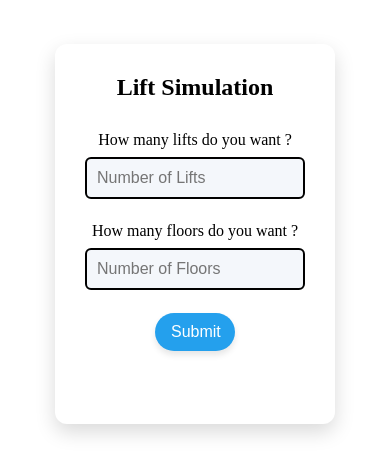
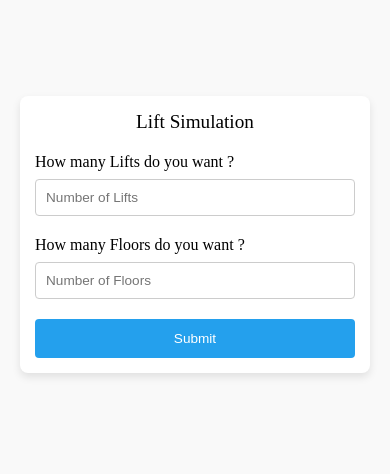
Before and after one commit to vyom1225/Lift_simulation, a plain HTML site: page index.html in a window 390 px wide. Shown: the part 188-662 px from the top of the page. Drawn offline with Linux system fonts and the light colour scheme.

Commit message:
responsivness added

```diff
--- a/index.html
+++ b/index.html
@@ -12,11 +12,11 @@
         <div class = 'inputForm'>
             <div class='form-heading'>Lift Simulation</div>
             <form >
-                <label for = 'lifts'>How many lifts do you want ?</label>
+                <label for = 'lifts'>How many Lifts do you want ?</label>
                 <input type = "number" id='liftsInput' name ='lifts' placeholder="Number of Lifts" autocomplete="off"><br>
-                <label for = 'floors'>How many floors do you want ?</label>
+                <label for = 'floors'>How many Floors do you want ?</label>
                 <input type = "number" id = "floorsInput" name = 'floors' placeholder="Number of Floors" autocomplete="off"><br>
-                <button class = 'btn submitBtn' type = 'button' onclick ="loadApp()">Submit</button>
+                <button class = ' submitBtn' type = 'button' onclick ="loadApp()">Submit</button>
             </form>
         </div>
     </article>
--- a/styles.css
+++ b/styles.css
@@ -11,59 +11,88 @@ body{
     position : relative;
 }
 
-.firstPage{
-    width : 100vw;
-    height : 100vh;
-    display : flex;
-    justify-content: center;
-    align-items: center;
+.firstPage {
+    width: 100%;
+    height: 100vh;
+    display: flex;
+    flex-direction: column;
+    padding: 20px;
+    background-color: #f9f9f9;
 }
 
-.inputForm{
-    position : absolute;
-    height : 45%;
-    width : 20%;
-    min-width: 280px;
-    min-height: 320px;
-    display : flex;
-    flex-direction: column;
-    justify-content: top;
-    align-items: center;
-    background-color: #ffffff;
-    padding: 30px;
-    border-radius: 12px;
-    box-shadow: 0 8px 20px rgba(0, 0, 0, 0.15);
+.inputForm {
+    background-color: white;
+    padding: 20px;
+    border-radius: 8px;
+    box-shadow: 0px 4px 8px rgba(0, 0, 0, 0.1);
+    max-width: 400px;
+    margin: auto;  /* Centering horizontally and vertically using auto margin */
 }
 
-form{
-    display : flex;
-    flex-direction: column;
-    justify-content: center;
-    align-items: center;
-}
-
-.form-heading{
+.form-heading {
+    font-size: 1.5rem;
+    margin-bottom: 20px;
     text-align: center;
-    font-size: 1.5em;
-    margin-bottom: 1.25em;
-    font-weight: bold;
 }
 
 label {
-    font-size: 1em;
-    margin-bottom: 0.5em;
     display: block;
+    margin-bottom: 8px;
+    font-size: 1rem;
 }
 
-input{
+input {
     width: 100%;
-    padding: 0.625em;
-    margin-bottom: 0.3125em;
-    border: 0.125em solid black;
-    border-radius: 0.375em;
-    font-size: 1em;
-    color: #333;
-    background-color: #f4f7fb;
+    padding: 10px;
+    margin-bottom: 20px;
+    border: 1px solid #ccc;
+    border-radius: 4px;
+    font-size: 1rem;
+}
+
+.submitBtn {
+    width: 100%;
+    padding: 12px;
+    background-color: #24a0ed;
+    color: white;
+    border: none;
+    border-radius: 4px;
+    font-size: 1rem;
+    cursor: pointer;
+    transition: background-color 0.3s;
+}
+
+.submitBtn:hover {
+    background-color: #0e70ad;
+}
+
+@media (max-width: 600px) {
+    .inputForm {
+        width: 90%;
+    }
+
+    .form-heading {
+        font-size: 1.25rem;
+    }
+
+    input, .submitBtn {
+        font-size: 0.9rem;
+    }
+}
+
+@media (max-width: 400px) {
+    .inputForm {
+        width: 100%;
+        padding: 15px;
+    }
+
+    .form-heading {
+        font-size: 1.2rem;
+    }
+
+    input, .submitBtn {
+        font-size: 0.85rem;
+    }
 }
 
 .btn {
@@ -71,9 +100,6 @@ input{
     color: white;
     border: none;
     cursor: pointer;
-}
-
-.lift-btn{
     width:80px;
     margin-top:10px;
     margin-left : 30px;
@@ -82,15 +108,6 @@ input{
     border-radius: 19.2px;
     box-shadow: 0 4px 6px rgba(0, 0, 0, 0.1);
 }
-
-.submitBtn{
-    width : 5em;
-    padding : 0.625em 1em;
-    font-size: 1em;
-    border-radius : 1.2em;
-    box-shadow: 0 0.25em 0.375em rgba(0, 0, 0, 0.1);
-}
-
 
 .btn:hover {
     background-color: #0e70ad;
```
Also changed, not shown: lift-removebg.png (deleted).
